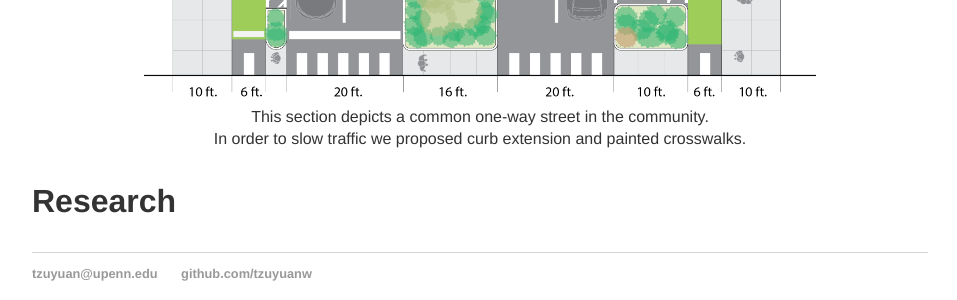
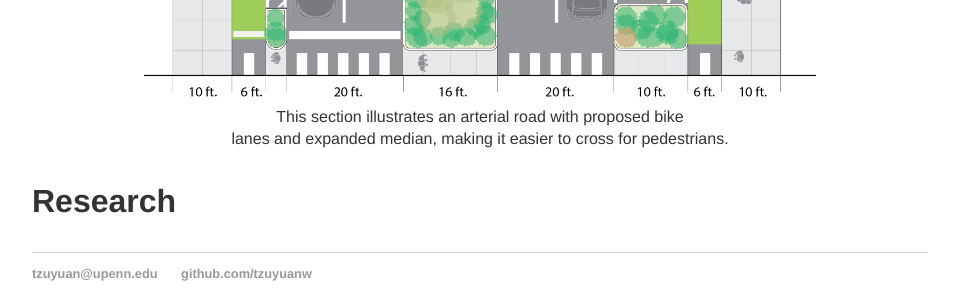
Before and after one commit to tzuyuanw/tzuyuanw.github.io, a Jekyll site: the page built from blog/graphics.html, in a window 1280 px wide. Shown: the part 1828-2128 px from the top of the page, without its empty margins (160-1117 px from the left). Built offline with Jekyll 4.4.1, drawn with Linux system fonts in a browser that asks for light colours.

Commit message:
Update graphics.html

```diff
--- a/blog/graphics.html
+++ b/blog/graphics.html
@@ -39,8 +39,9 @@ title: Graphics
 		</p>
 		<p class="aligncenter">
 			<img src="graphics_streetSection2.png" height="75%" width="75%" alt="Street Section" class="image"/><br/>
-			This section depicts a common one-way street in the community.<br/>
-			In order to slow traffic we proposed curb extension and painted crosswalks.
+			This section illustrates an arterial road with proposed bike <br/>
+			lanes and expanded median, making it easier to cross for pedestrians.
+
 		</p>
 
 		<h3>Research</h3>
```
